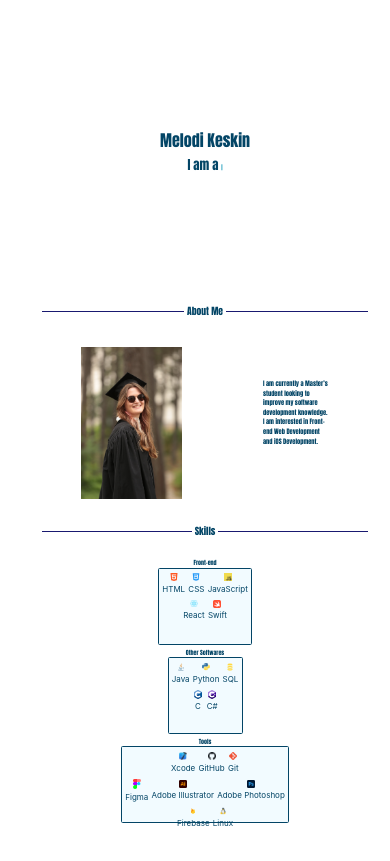
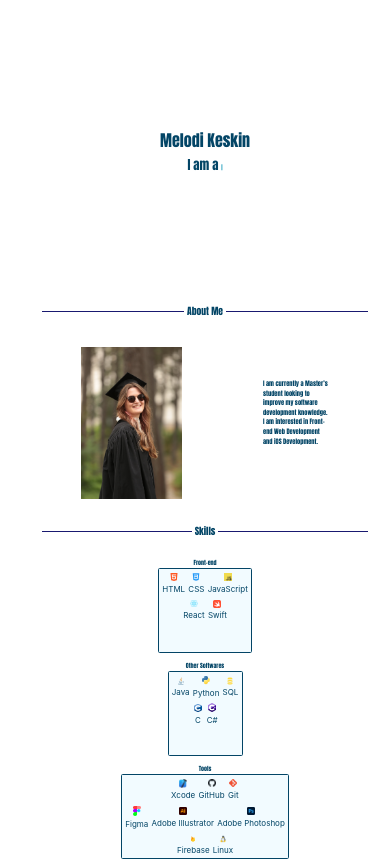
Before and after one commit to makimakimek/Portfolio, a React (Vite) app: page / in a window 390 px wide. Shown: the top 861 px of the page. Built offline with nearby package versions, Linux system fonts and the light colour scheme.

Commit message:
changed phone version

```diff
--- a/src/App.css
+++ b/src/App.css
@@ -490,11 +490,11 @@ a.link {
     color: #034566;
     font-size: 0.5em;
     padding: 0.1em;
-    gap: 0.3em;
+    gap: 1em;
   }
 
   .frontEndContainer, .otherCodingContainer, .miscContainer {
-    height: 9em;
+    height: 10em;
     width: auto;
     border-radius: 0.2em;
     padding: 0.2em;
```
